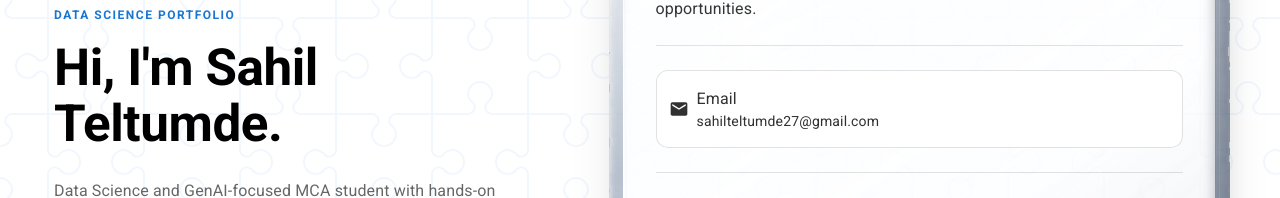
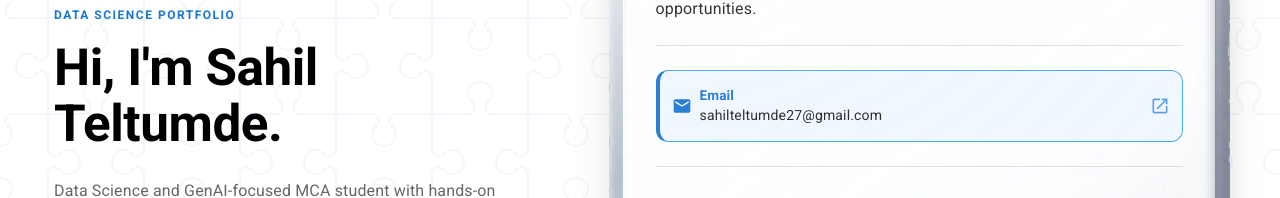
Before and after one commit to Sahil-1727/portfolio, a React (Vite) app: page / in a window 1280 px wide. Both pictures are taken after a click on the button "Contact". Shown: the part 222-420 px from the top of the page. Built offline with nearby package versions, Linux system fonts and the light colour scheme.

Commit message:
fixed email button of contact section

```diff
--- a/src/components/ContactCard.tsx
+++ b/src/components/ContactCard.tsx
@@ -10,6 +10,7 @@ import {
 } from "@mui/material";
 
 import EmailIcon from "@mui/icons-material/Email";
+import LaunchIcon from "@mui/icons-material/Launch";
 import LiquidGlassCard from "./LiquidGlassCard";
 import profile from "../content/profile";
 import uiText from "../content/uiText";
@@ -73,26 +74,35 @@ function ContactCard() {
               key={item.label}
               href={item.href}
               startIcon={item.icon}
+              endIcon={<LaunchIcon fontSize="small" sx={{ color: "primary.main", opacity: 0.7 }} />}
               sx={{
                 justifyContent: "flex-start",
                 textTransform: "none",
                 p: 2,
                 borderRadius: 3,
-                backgroundColor: "white",
+                backgroundColor: "#f0f7ff",
                 border: "1px solid",
-                borderColor: "divider",
+                borderColor: "primary.light",
+                borderLeft: "4px solid",
+                borderLeftColor: "primary.main",
                 color: "text.primary",
+                cursor: "pointer",
                 transition: "all 250ms ease",
+                "& .MuiButton-startIcon": { color: "primary.main" },
                 "&:hover": {
                   transform: "translateY(-3px)",
-                  boxShadow: 3,
-                  backgroundColor: "white",
+                  boxShadow: "0 6px 20px rgba(25,118,210,0.15)",
+                  backgroundColor: "#e3f0ff",
+                  borderColor: "primary.main",
+                  borderLeftColor: "primary.main",
                 },
               }}
             >
-              <Box sx={{ textAlign: "left" }}>
-                <Typography>{item.label}</Typography>
-                <Typography variant="body2" color="text.secondary">
+              <Box sx={{ textAlign: "left", flex: 1 }}>
+                <Typography sx={{ fontWeight: 600, color: "primary.main", fontSize: "0.85rem", lineHeight: 1.2 }}>
+                  {item.label}
+                </Typography>
+                <Typography variant="body2" color="text.secondary" sx={{ mt: 0.25 }}>
                   {item.value}
                 </Typography>
               </Box>
```
